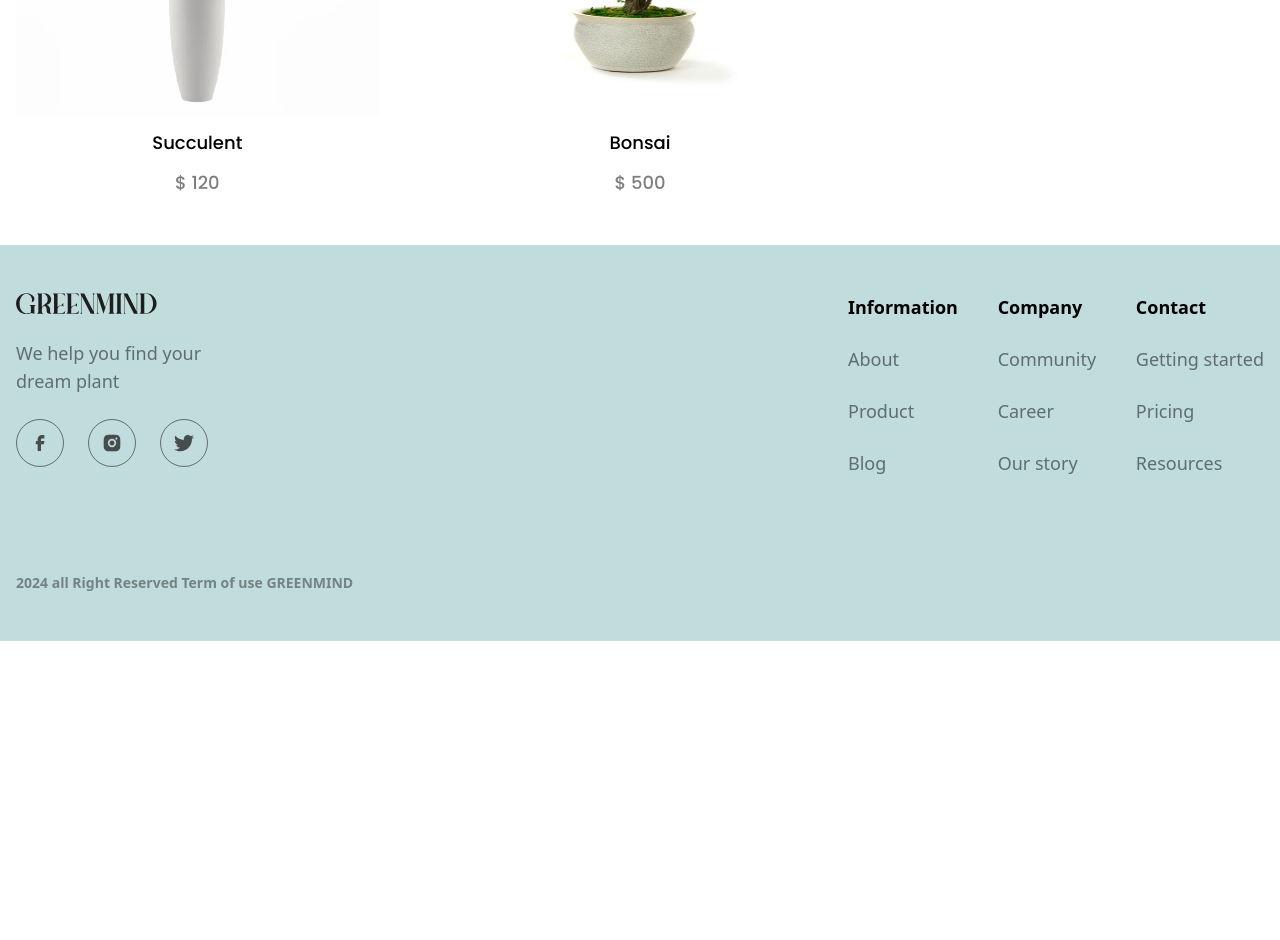
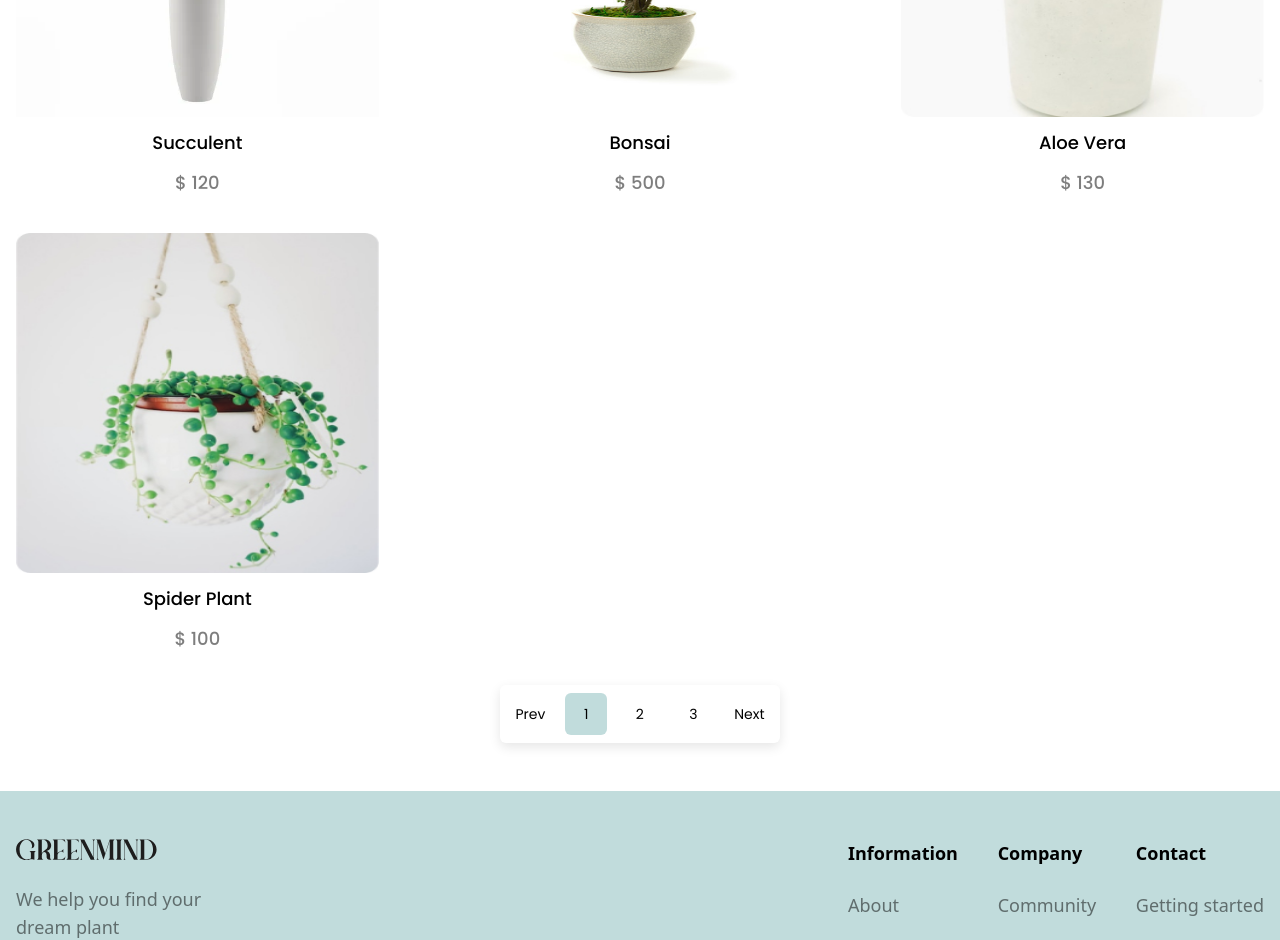
Before and after one commit to OHusan/react-web-shop, a React (Vite) app: page /plants in a window 1280 px wide. Shown: the part 940-1880 px from the top of the page. Before the commit the page ends 1581 px from the top, so only its background shows below. Built offline with nearby package versions, Linux system fonts and the light colour scheme; a web font is replaced by a local one.

Commit message:
add: pagination

```diff
--- /dev/null
+++ b/src/components/general/pagination.tsx
@@ -0,0 +1,37 @@
+export const Pagination:
+  React.FC<{
+    numbers: number[],
+    prevPage: any,
+    changeCurrentPage: any,
+    nextPage: any,
+    currentPage: number
+  }> =
+  ({
+    numbers,
+    prevPage,
+    changeCurrentPage,
+    nextPage,
+    currentPage
+  }) => {
+    return (
+      <nav className="w-full flex items-center justify-center mt-8">
+        <ul className="flex items-center justify-center gap-3 p-2 w-fit rounded-md pagination-shadow text-sm">
+          <li className="p-2">
+            <a href="#" onClick={prevPage}>Prev</a>
+          </li>
+          {
+            numbers.map((number) => {
+              return (
+                <li key={number} className={`cursor-pointer flex items-center justify-center transition-colors duration-300 w-[2.6rem] h-[2.6rem] rounded-md p-2 ${currentPage === number ? 'bg-primary' : ''}`}>
+                  <a onClick={() => changeCurrentPage(number)}>{number}</a>
+                </li>
+              )
+            })
+          }
+          <li>
+            <a href="#" className="p-2" onClick={nextPage}>Next</a>
+          </li>
+        </ul>
+      </nav>
+    )
+  }
--- a/src/components/general/sorting.tsx
+++ b/src/components/general/sorting.tsx
@@ -1,9 +1,9 @@
 const Sorting = () => {
   return (
-    <select name="sort" id="sort" className="rounded-xl p-[10px]">
-      <option disabled selected className="opacity-50"> Select an option </option>
-      <option value="ASC">Ascending</option>
-      <option value="DSC">Descending</option>
+    <select name="sort" id="sort" defaultValue="" className="rounded-xl p-[10px]">
+      <option disabled value="" className="opacity-50"> Select an option </option>
+      <option value="ASC">Price ascending</option>
+      <option value="DSC">Price descending</option>
     </select>
   )
 }
--- a/src/components/plants/plants-cards.tsx
+++ b/src/components/plants/plants-cards.tsx
@@ -1,9 +1,37 @@
+import { useState } from "react"
 import HeroPlant from "../../components/hero-section/hero-plant"
 import plants from '../../content/plants.json'
+import { Pagination } from "../general/pagination"
 import Search from "../general/search"
 import Sorting from "../general/sorting"
 
 export default () => {
+  const [currentPage, setCurrentPage] = useState(1);
+  const recordsPerPage = 7;
+  const lastIndex = currentPage * recordsPerPage;
+  const firstIndex = lastIndex - recordsPerPage;
+  const records = plants.slice(firstIndex, lastIndex);
+  const npages = Math.ceil(plants.length / recordsPerPage);
+  const numbers = [...Array(npages + 1).keys()].slice(1)
+
+  const prevPage = (e: Event) => {
+    e.preventDefault()
+    if(currentPage !== 1){
+      setCurrentPage(currentPage - 1)
+    }
+  }
+
+  const nextPage = (e: Event) => {
+    e.preventDefault()
+    if(currentPage !== npages){
+      setCurrentPage(currentPage + 1)
+    }
+  }
+
+  const changeCurrentPage = (number: number) => {
+    setCurrentPage(number)
+  }
+
   return (
     <>
       <div className="container bg-primary rounded-3xl py-2 flex justify-between">
@@ -13,13 +41,20 @@ export default () => {
 
       <div className="container grid grid-cols-1 sm:grid-cols-2 lg:grid-cols-3 gap-x-20 gap-y-6 lg:gap-y-9 text-center mt-11">
         {
-          plants.map((plant) => {
+          records.map((plant) => {
             return (
               <HeroPlant key={plant.name} plant={plant} />
             )
           })
         }
       </div>
+      <Pagination
+        numbers={numbers}
+        prevPage={prevPage}
+        nextPage={nextPage}
+        changeCurrentPage={changeCurrentPage}
+        currentPage={currentPage}
+      />
     </>
   )
 }
--- a/src/content/plants.json
+++ b/src/content/plants.json
@@ -28,5 +28,95 @@
     "name": "Bonsai",
     "value": 500,
     "description": "A miniature tree, meticulously cultivated to create a perfect balance of nature and art."
+  },
+  {
+    "img": "image-1.jpg",
+    "name": "Aloe Vera",
+    "value": 130,
+    "description": "A healing plant known for its soothing gel, perfect for sunburns and skin care."
+  },
+  {
+    "img": "image-2.jpg",
+    "name": "Spider Plant",
+    "value": 100,
+    "description": "An easy-to-care-for plant that purifies air and adds a vibrant touch to any room."
+  },
+  {
+    "img": "image-3.jpg",
+    "name": "Philodendron",
+    "value": 180,
+    "description": "A beautiful trailing plant with heart-shaped leaves, ideal for hanging baskets."
+  },
+  {
+    "img": "image-4.jpg",
+    "name": "Snake Plant",
+    "value": 160,
+    "description": "A hardy, low-light plant that requires minimal maintenance, perfect for beginners."
+  },
+  {
+    "img": "image-5.jpg",
+    "name": "Peace Lily",
+    "value": 140,
+    "description": "A graceful plant with white blooms, known for purifying the air and thriving in low light."
+  },
+  {
+    "img": "image-1.jpg",
+    "name": "Fiddle Leaf Fig",
+    "value": 250,
+    "description": "A trendy indoor tree with large, glossy leaves that makes a bold statement in any space."
+  },
+  {
+    "img": "image-2.jpg",
+    "name": "Lavender",
+    "value": 90,
+    "description": "A fragrant herb that produces purple blooms and is often used in aromatherapy."
+  },
+  {
+    "img": "image-3.jpg",
+    "name": "ZZ Plant",
+    "value": 170,
+    "description": "A tough, drought-resistant plant that thrives in low light and needs very little care."
+  },
+  {
+    "img": "image-4.jpg",
+    "name": "Rubber Plant",
+    "value": 190,
+    "description": "A large, bold plant with shiny, deep green leaves, perfect for adding drama to a room."
+  },
+  {
+    "img": "image-5.jpg",
+    "name": "Chinese Evergreen",
+    "value": 160,
+    "description": "A popular houseplant known for its attractive variegated leaves and low-maintenance nature."
+  },
+  {
+    "img": "image-1.jpg",
+    "name": "Pothos",
+    "value": 110,
+    "description": "An adaptable vine with heart-shaped leaves, perfect for hanging baskets or climbing."
+  },
+  {
+    "img": "image-2.jpg",
+    "name": "Monstera",
+    "value": 210,
+    "description": "A trendy plant with large, split leaves that adds a touch of the tropics to any space."
+  },
+  {
+    "img": "image-3.jpg",
+    "name": "Jade Plant",
+    "value": 140,
+    "description": "A succulent with thick, round leaves that is often seen as a symbol of prosperity."
+  },
+  {
+    "img": "image-4.jpg",
+    "name": "Boston Fern",
+    "value": 150,
+    "description": "A lush, feathery plant that thrives in humid environments and adds a natural feel to interiors."
+  },
+  {
+    "img": "image-5.jpg",
+    "name": "Money Tree",
+    "value": 220,
+    "description": "A braided tree that is believed to bring good luck and prosperity to its owners."
   }
 ]
--- a/src/index.css
+++ b/src/index.css
@@ -38,4 +38,8 @@
   .transition-smooth {
     @apply transition-all duration-300 ease-in-out;
   }
+
+  .pagination-shadow {
+    @apply [box-shadow:rgba(0,0,0,0.1)_0px_4px_12px];
+  }
 }
```
